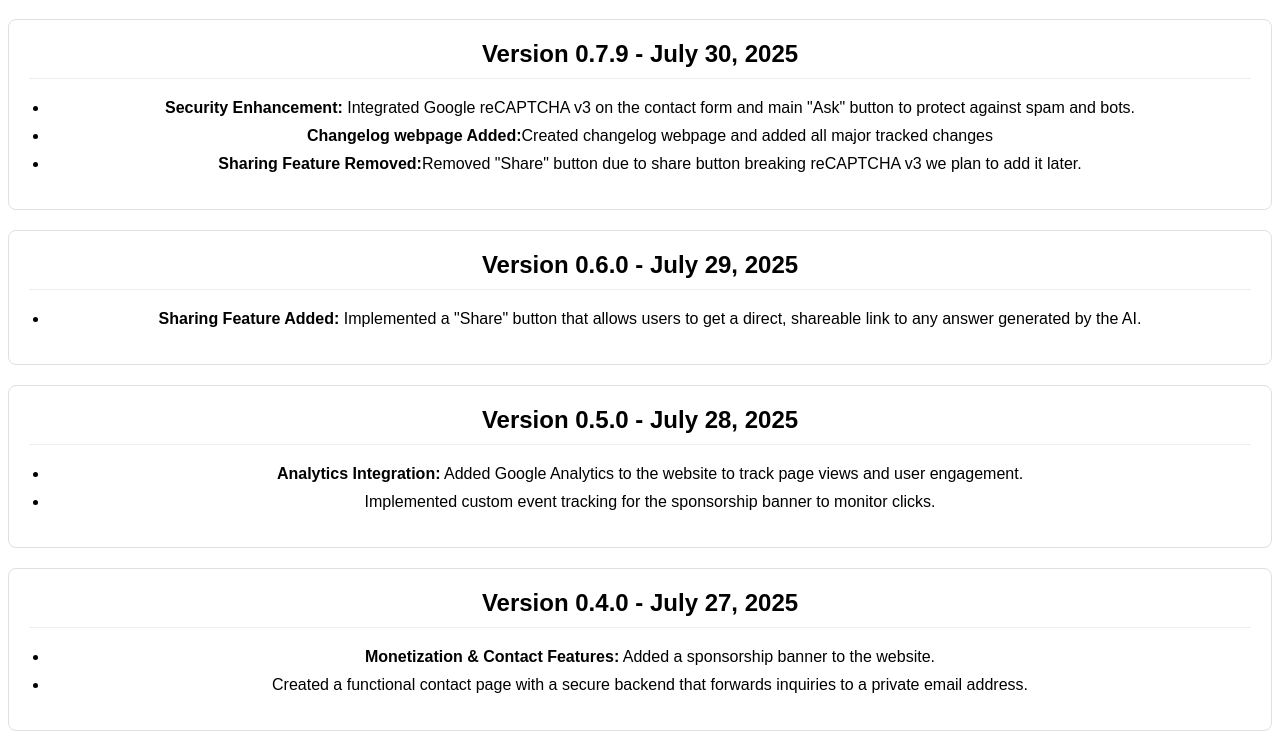
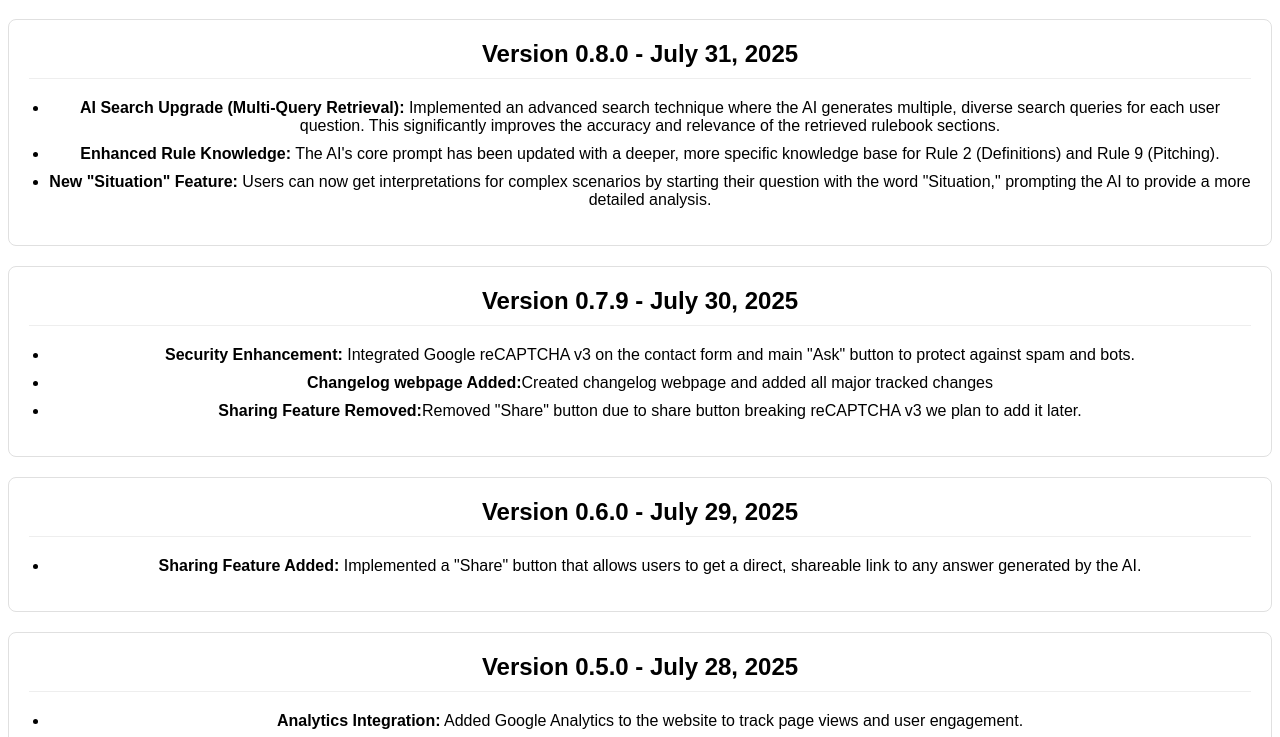
Before and after one commit to Mrfox122/roboump.ai.5, a website: page changelog.html in a window 1280 px wide. Shown: the part 61-798 px from the top of the page. Drawn offline with Linux system fonts and the light colour scheme.

Commit message:
0.8.0 check changelog

```diff
--- a/changelog.html
+++ b/changelog.html
@@ -9,6 +9,15 @@
 <body>
     <div class="container">
         <h1>Changelog</h1>
+
+        <div class="changelog-entry">
+    <h2>Version 0.8.0 - July 31, 2025</h2>
+    <ul>
+        <li><strong>AI Search Upgrade (Multi-Query Retrieval):</strong> Implemented an advanced search technique where the AI generates multiple, diverse search queries for each user question. This significantly improves the accuracy and relevance of the retrieved rulebook sections.</li>
+        <li><strong>Enhanced Rule Knowledge:</strong> The AI's core prompt has been updated with a deeper, more specific knowledge base for Rule 2 (Definitions) and Rule 9 (Pitching).</li>
+        <li><strong>New "Situation" Feature:</strong> Users can now get interpretations for complex scenarios by starting their question with the word "Situation," prompting the AI to provide a more detailed analysis.</li>
+    </ul>
+</div>
         <div class="changelog-entry">
     <h2>Version 0.7.9 - July 30, 2025</h2>
     <ul>
```
Also changed, not shown: netlify/functions/ask-gemini.js (+30 -14 lines).
